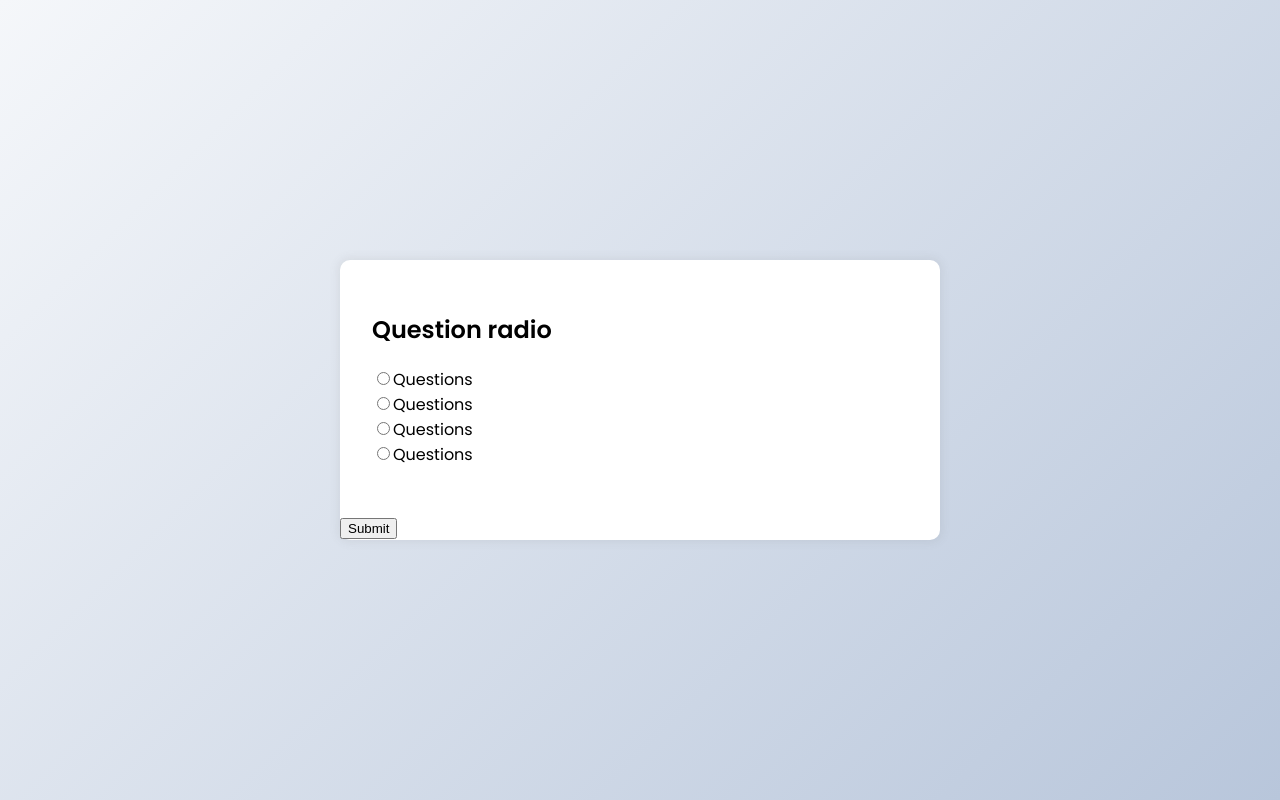
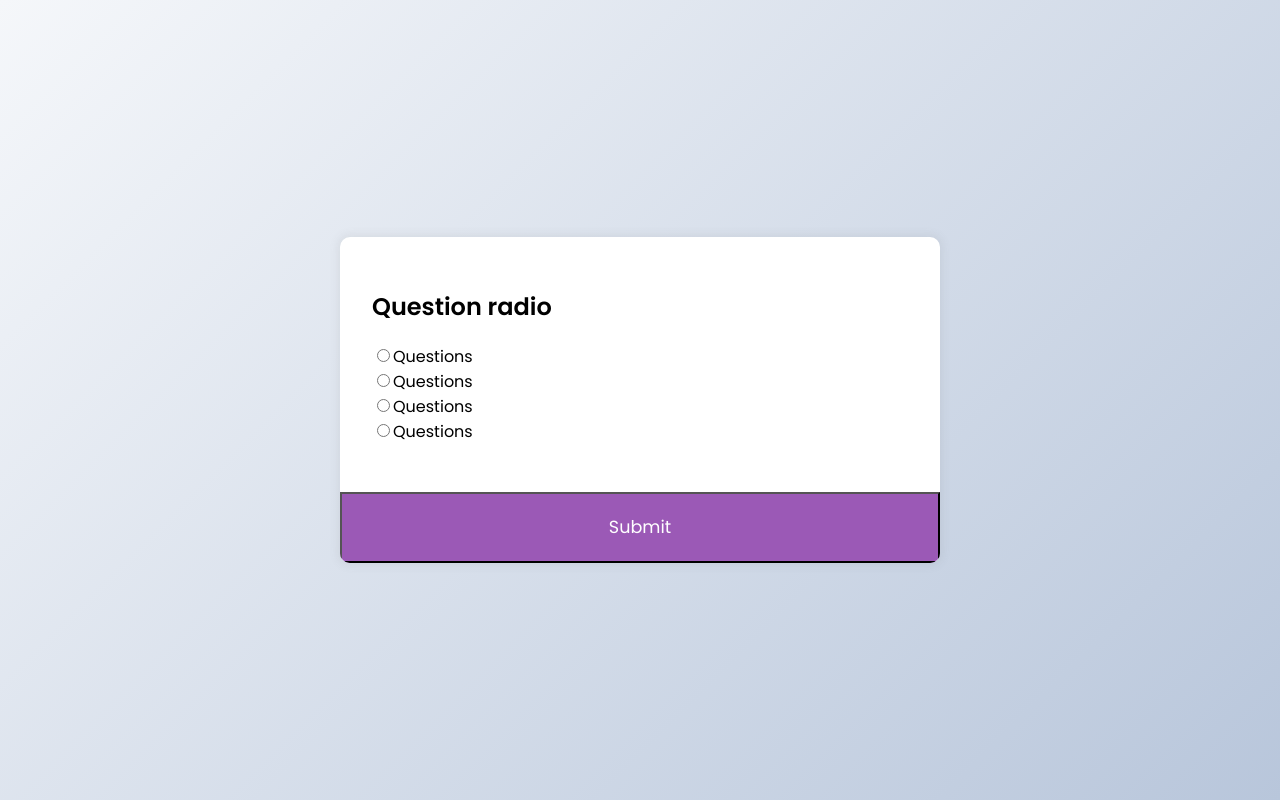
Before and after one commit to aaron-might/quizz_app, a plain HTML site: page index.html in a window 1280 px wide. Drawn offline with Linux system fonts and the light colour scheme.

Commit message:
style button

```diff
--- a/style.css
+++ b/style.css
@@ -21,6 +21,7 @@ body {
     box-shadow: 0 0 10px 2px rgba(100, 100, 100, 0.1);
     width: 600px;
     max-width: 100%;
+    overflow: hidden;
 }
 .quiz-header{
     padding: 2rem;
@@ -29,3 +30,18 @@ ul {
     list-style-type: none;
     padding: 0;
 }
+
+button {
+    background-color: #9b59b6;
+    display: block;
+    width: 100%;
+    cursor:pointer;
+    font-family: inherit;
+    font-size: 1.1rem;
+    color:white;
+    padding: 1.3rem;
+}
+
+button:hover{
+    background-color: #732d91;
+}
```
